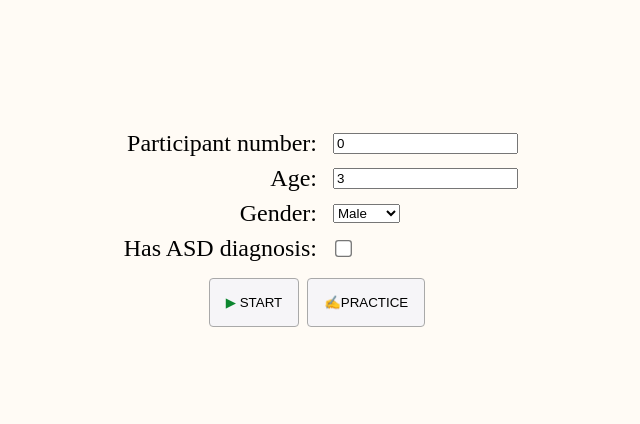
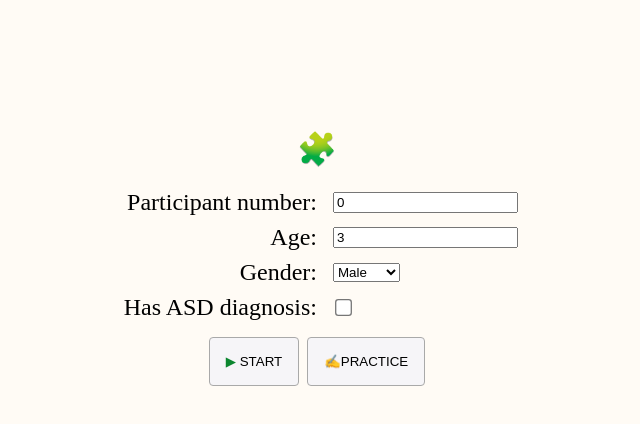
Before and after one commit to yeojono/breece, a SvelteKit app: page / in a window 1280 px wide. Shown: the top 424 px of the page, without its empty margins (323-963 px from the left). Built offline with nearby package versions, Linux system fonts and the light colour scheme.

Commit message:
puzzle emoji on title page

```diff
--- a/src/routes/+page.svelte
+++ b/src/routes/+page.svelte
@@ -26,6 +26,7 @@
 	};
 </script>
 
+<h1>🧩</h1>
 <DemographicForm bind:fields />
 <div class="buttons-container">
 	<button class="start-btn" on:click={beginChallenge}>START</button>
@@ -38,6 +39,9 @@
 </div>
 
 <style>
+	h1 {
+		margin-top: 0;
+	}
 	.buttons-container {
 		display: flex;
 		gap: 8px;
```
